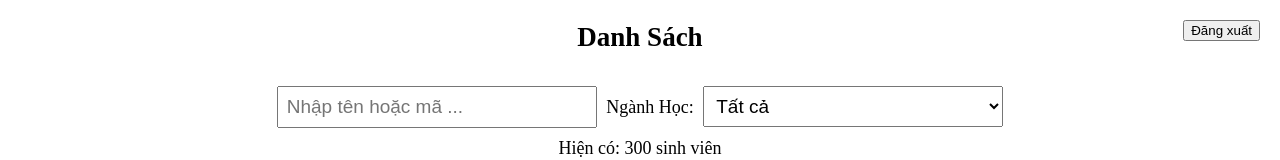
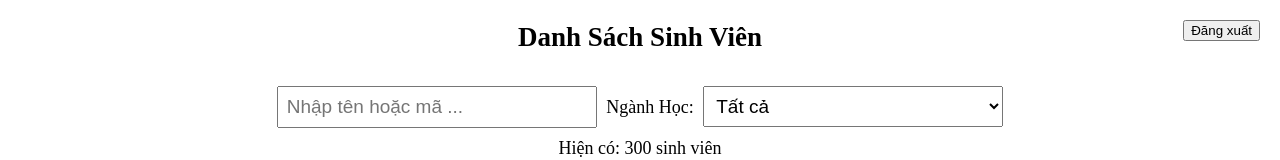
Before and after one commit to nhanhoang034/test, a plain HTML site: page index.html in a window 1280 px wide. Shown: the top 160 px of the page. Drawn offline with Linux system fonts and the light colour scheme; sample sign-in values are in the browser's storage.

Commit message:
Add files via upload

```diff
--- a/index.html
+++ b/index.html
@@ -30,7 +30,7 @@
     </script>
 </head>
 <body>
-    <h2>Danh Sách</h2>
+    <h2>Danh Sách Sinh Viên</h2>
 
     <!-- Ô tìm kiếm -->
     <input type="text" id="searchInput" placeholder="Nhập tên hoặc mã ...">
```
